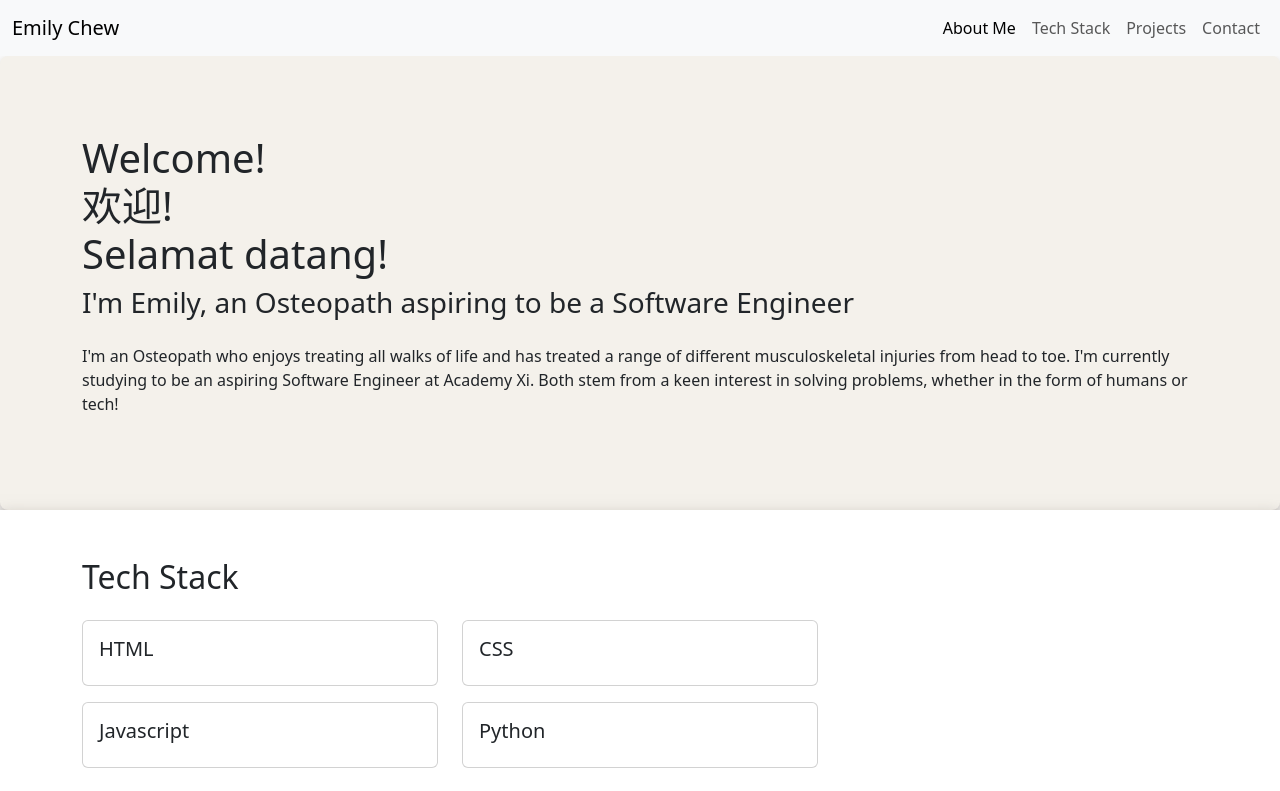
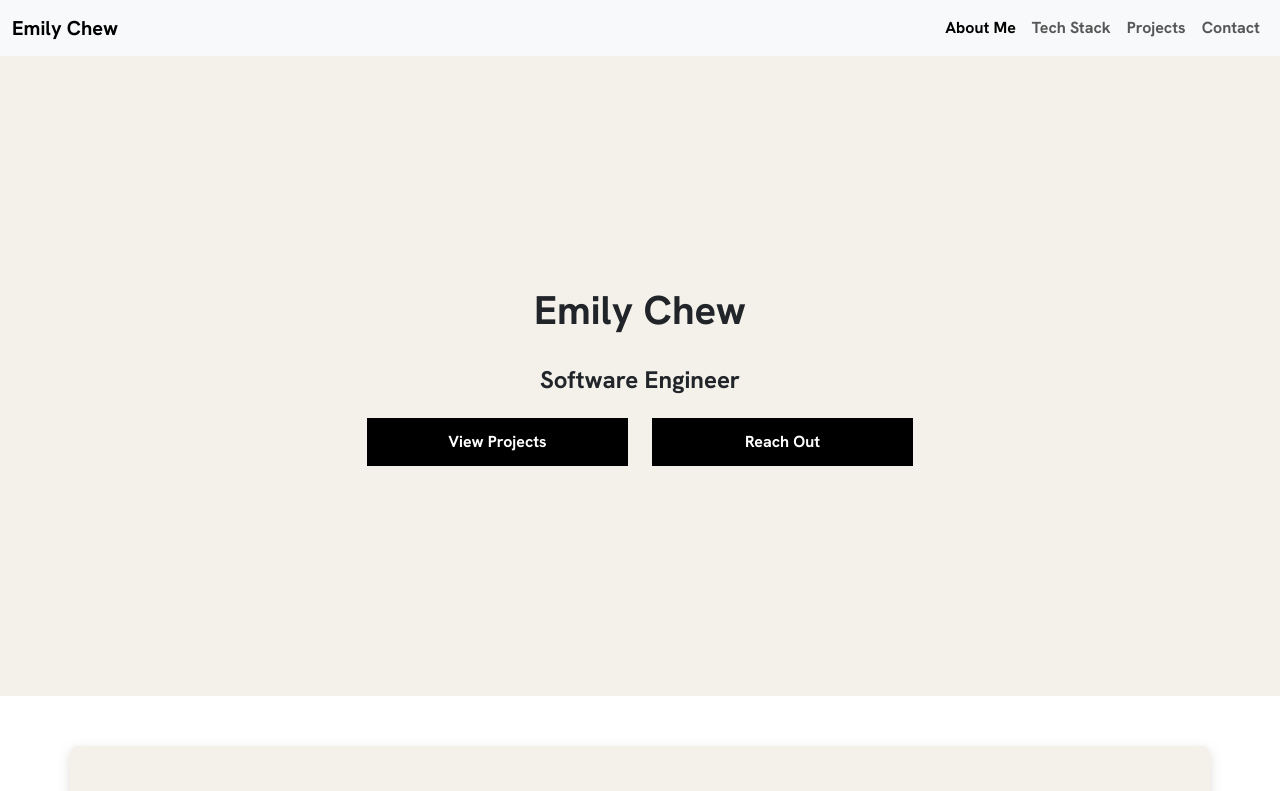
Before and after one commit to emilychewsh/emily-portfolio-website, a plain HTML site: page index.html in a window 1280 px wide. Shown: the top 791 px of the page. Drawn offline with nearby package versions, Linux system fonts and the light colour scheme.

Commit message:
add title and styling

```diff
--- a/css/index.css
+++ b/css/index.css
@@ -3,22 +3,68 @@
     box-shadow: 10px 5px 5px gray;
 } */
 
-/* body {
-    background-color: #f4f1eb;
+body {
+    font-family: "Hanken Grotesk", serif;
+}
+
+/*  <uniquifier>: Use a unique and descriptive class name
+<weight>: Use a value from 100 to 900 */
+
+/* .hanken-grotesk{
+  font-family: "Hanken Grotesk", serif;
+  font-optical-sizing: auto;
+  font-weight: 700;
+  font-style: normal;
 } */
 
+
+#title {
+    display: flex;
+    flex-direction: column;
+    justify-content: center;
+    align-items: center;
+    height: 80vh;
+    text-align: center;
+    background-color: #f4f1eb;
+}
+
+
+.box-1 {
+    background-color: black;
+    color: white;
+    border: 2px solid black;
+    padding: 10px;
+}
+
+.box-2 {
+    background-color: black;
+    color: white;
+    border: 2px solid black;
+    padding: 10px;
+}
+
+.box:hover {
+    transform: scale(1.05);
+    opacity: 0.8;
+}
+
 #about-me, #projects {
+    background-color: white;
+    padding: 50px 0;
+}
+
+#about-me .container {
     background-color: #f4f1eb;
-    box-shadow: 0px 6px 15px rgba(120, 110, 100, 0.5);
+    box-shadow: 0px 4px 12px rgba(150, 140, 130, 0.3);
     padding: 30px;
     border-radius: 8px;
 }
 
 #tech-stack {
-    background-color: white;
+    background-color: #f4f1eb;
     box-shadow: 0px 6px 15px rgba(120, 110, 100, 0.5);
 }
 
 footer {
-    background-color: white;
+    background-color: #f4f1eb;
 }
--- a/index.html
+++ b/index.html
@@ -8,7 +8,10 @@
         <meta name="description" content="">
         <meta name="viewport" content="width=device-width, initial-scale=1">
         <link rel="stylesheet" href="css/index.css">
-    </head>
+        <link rel="preconnect" href="https://fonts.googleapis.com">
+        <link rel="preconnect" href="https://fonts.gstatic.com" crossorigin>
+        <link href="https://fonts.googleapis.com/css2?family=Hanken+Grotesk:ital,wght@0,700;1,700&display=swap" rel="stylesheet">
+
     <body>
         <!-- Navigation Bar -->
         <nav class="navbar navbar-expand-lg navbar-light bg-light">
@@ -23,18 +26,35 @@
                             <a class="nav-link active" aria-current="page" href="#">About Me</a>
                         </li>
                         <li class="nav-item">
-                            <a class="nav-link" href="#">Tech Stack</a>
+                            <a class="nav-link" href="#tech-stack">Tech Stack</a>
                         </li>
                         <li class="nav-item">
-                            <a class="nav-link" href="#">Projects</a>
+                            <a class="nav-link" href="#projects">Projects</a>
                         </li>
                         <li class="nav-item">
-                            <a class="nav-link" href="#">Contact</a>
+                            <a class="nav-link" href="#contact">Contact</a>
                         </li>
                     </ul>
                 </div>
             </div>
         </nav>
+
+        <!-- Title Section -->
+         <section id="title">
+            <div class="container">
+                <h1>Emily Chew</h1><br>
+                <h4>Software Engineer</h4>
+                <div class="row justify-content-center mt-4">
+                    <div class="col-md-3">
+                        <a href="#projects" class="box box-1 d-block text-decoration-none">View Projects</a>
+                    </div>
+                    <div class="col-md-3">
+                        <a href="#footer" class="box box-2 d-block text-decoration-none">Reach Out</a>
+                    </div>
+                </div>
+
+            </div>
+         </section>
 
         <!-- Header/About Me -->
         <section id="about-me">
@@ -119,7 +139,7 @@
             </div>
         </section>
 
-    <footer class="text-black py-4">
+    <footer id="contact" class="text-black py-4">
         <div class="container text-center">
             <h3>You can also find me via:</h3>
             <div class="d-flex justify-content-center">
```
